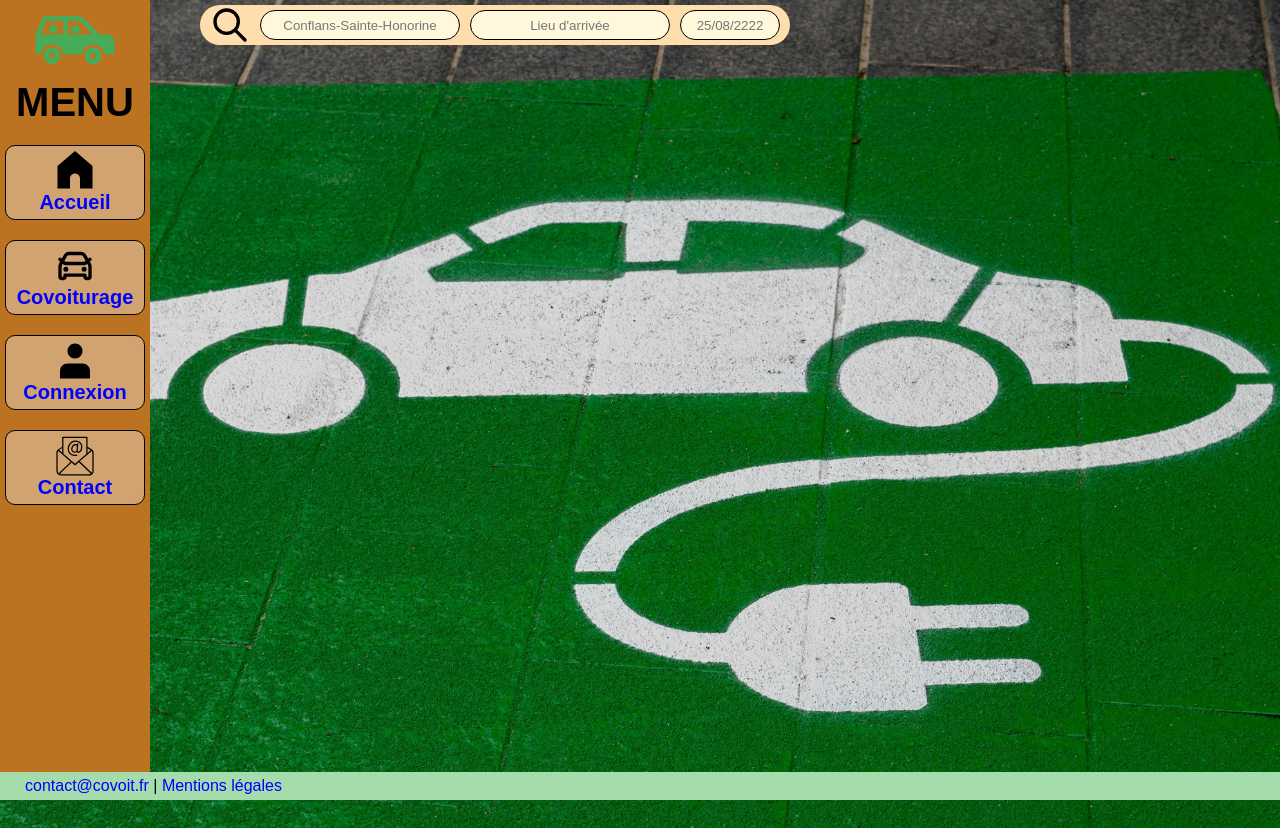
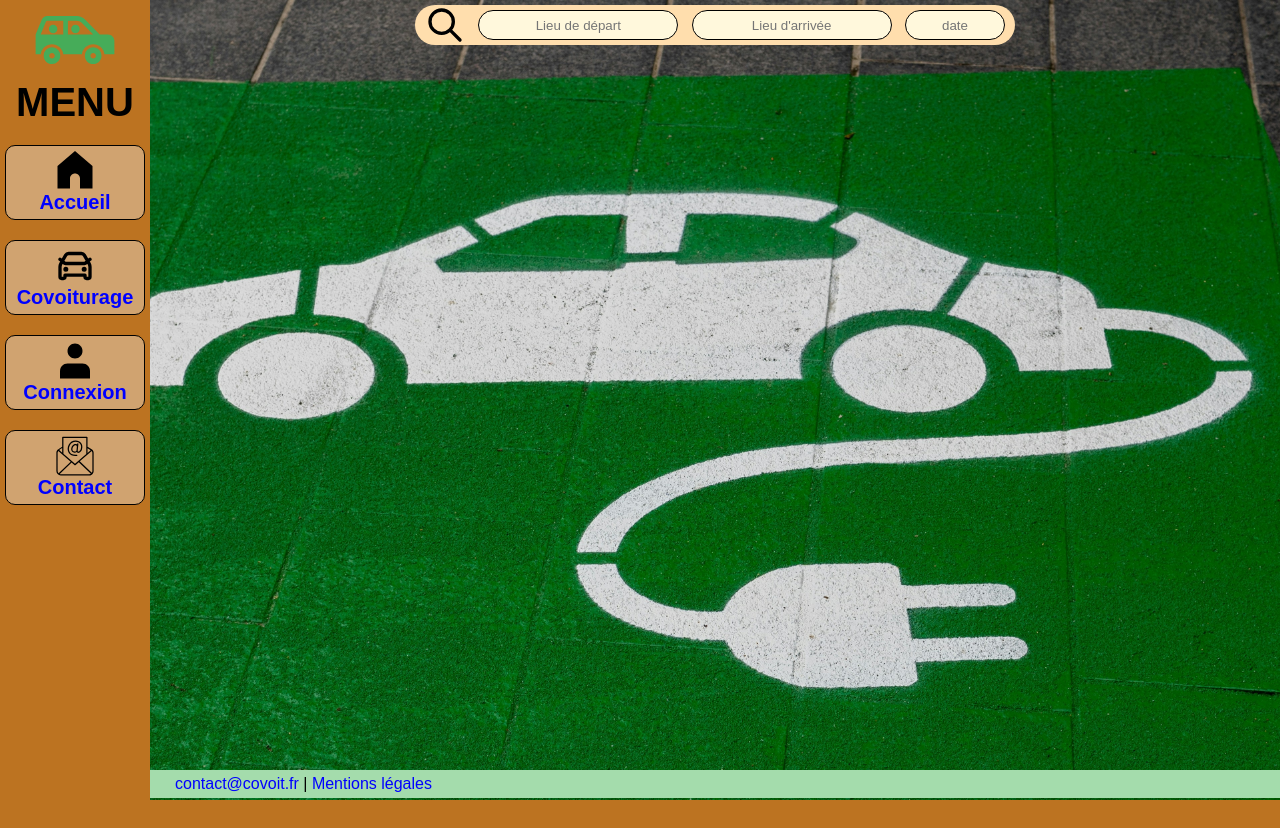
Before and after one commit to Emilien-GIBEAUD/EcoRide, a PHP site: page / in a window 1280 px wide. After the commit the page ends 800 px from the top, so only its background shows below. Run offline with PHP 8.4, Linux system fonts and the light colour scheme.

Commit message:
change for display grid for header, main and footer

```diff
--- a/Assets/CSS/styles.css
+++ b/Assets/CSS/styles.css
@@ -23,16 +23,20 @@ body{
   background-image: url(../img/michael-marais.jpg);
   background-size: cover;
   background-position: center;
-  display: flex;
+  /* display: flex;
   flex-direction: row;
   flex-wrap: wrap;
-  column-gap: 40px;
+  column-gap: 40px; */
+  display: grid;
+  grid-template-columns: 150px 1fr;
+  grid-template-rows: 1fr 30px;
   font-family: Arial, Helvetica, sans-serif;
 }
 /* FIN partie générale ---------------------------------------------------------*/
 
 /* DEBUT HEADER ---------------------------------------------------------*/
 header {
+  grid-row: 1 / span 2;
   display: flex;
   flex-direction: column;
   align-items: center;
@@ -84,28 +88,23 @@ nav a img{
 main {
   display: flex;
   flex-direction: column;
-  align-items: flex-start;
+  align-items: center;
   padding: 5px 10px;
-}
-
-main p {
-  width: 75%;
 }
 
 #seach_bar {
   display: flex;
   justify-content: space-between;
   align-items: center;
+  gap: 10px;
   padding: 0 10px;
-  gap: 10px;
+  width: 600px;
   border-radius: 50px;
   background-color: rgba(255,222,173,1);
 }
-
 #seach_bar img{
   height: 40px;
 }
-
 #seach_bar input {
   background-color: rgba(255,248,220,1);
   height: 30px;
@@ -120,6 +119,9 @@ main p {
   width: 100px;
 }
 
+/* .presentation {
+  background-color: rgba(255,222,173,1);
+} */
 /* FIN MAIN ---------------------------------------------------------*/
 
 /* DEBUT FOOTER ---------------------------------------------------------*/
--- a/index.html
+++ b/index.html
@@ -38,26 +38,26 @@
       <img src="./Assets/icon/search.svg" alt="icône de recherche">
       <div class="place">
         <label for="dep_place"></label>
-        <input type="text" id="dep_place" name="départ" placeholder="Conflans-Sainte-Honorine" required="required">
+        <input  type="text" id="dep_place" name="départ" placeholder="Lieu de départ"
+                required="required">
       </div>
 
       <div class="place">
         <label for="arr_place"></label>
-        <input type="text" id="arr_place" name="arrivée" placeholder="Lieu d'arrivée" required="required">
+        <input  type="text" id="arr_place" name="arrivée" placeholder="Lieu d'arrivée"
+                required="required">
       </div>
 
       <div class="date">
         <label for="date"></label>
-        <input type="text" id="date" name="date" placeholder="25/08/2222" required="required">
+        <input type="text" id="date" name="date" placeholder="date" required="required">
       </div>
     </div>
-    <!-- <p>Notre startup "EcoRide" fraichement crée en France, a pour objectif de réduire l'impact
-      environnemental des déplacements en encourageant le covoiturage.
-      Chez EcoRide nous prônons une approche écologique et nous récompensons les transport
-      en véhicule électrique.
-      L'ambition "EcoRide" est de devenir la principale plateforme de covoiturage pour
-      les voyageurs soucieux de l'environnement et ceux qui recherchent une solution
-      économique pour leurs déplacements.</p> -->
+    <!-- <div class="presentation">
+      <p>Notre startup EcoRide fraichement crée en France, a pour objectif de réduire l'impact environnemental des déplacements en encourageant le covoiturage.</p><br>
+      <p>Chez EcoRide nous prônons une approche écologique et nous récompensons les transports en véhicule électrique.</p><br>
+      <p>L'ambition EcoRide est de devenir la principale plateforme de covoiturage pour les voyageurs soucieux de l'environnement et ceux qui recherchent une solution économique pour leurs déplacements.</p>
+    </div> -->
   </main>
 
   <footer>
```
